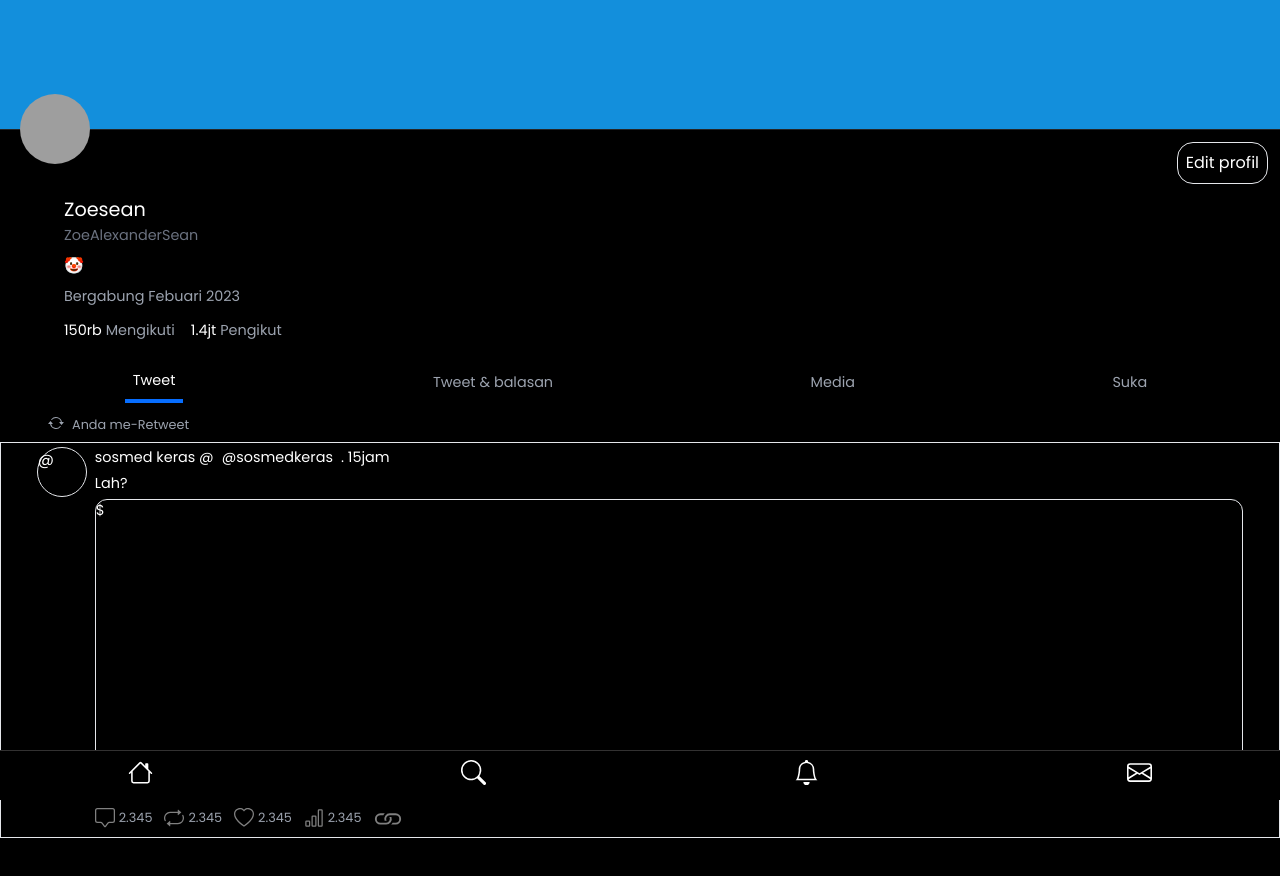
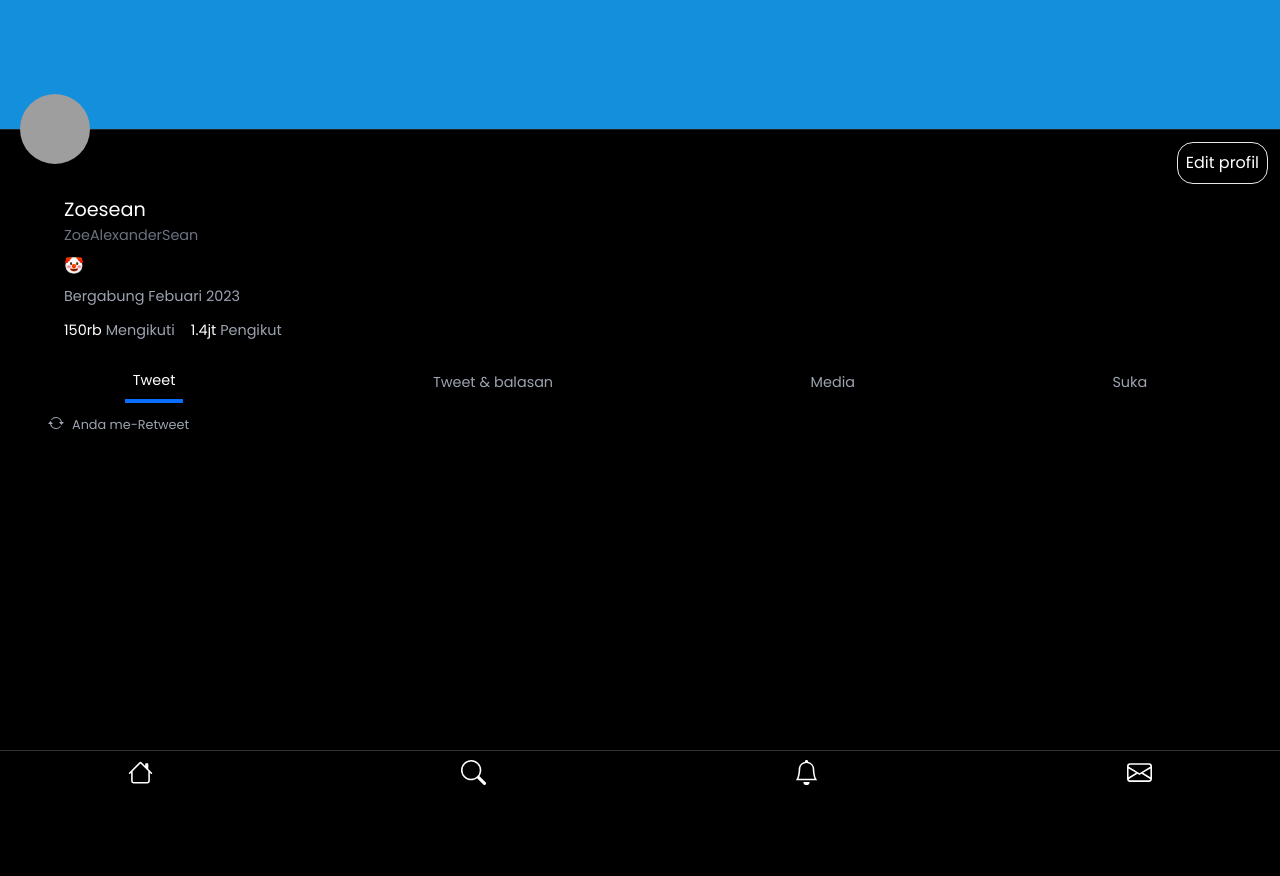
Before and after one commit to Sastrapradana06/Scatter-App, a React (Create React App) app: page /profil in a window 1280 px wide. Shown: the top 876 px of the page. After the commit the page ends 800 px from the top, so only its background shows below. Built offline with nearby package versions, Linux system fonts and the light colour scheme; grey boxes are pictures that could not be loaded; a web font is replaced by a local one.

Commit message:
Menambah fitur retweet di branch fitur

```diff
--- a/src/App.js
+++ b/src/App.js
@@ -18,9 +18,9 @@ function App() {
     <div className="font-saya">
       <Navbar />
       <NavProvider>
-        <Sidebar />
+      <Sidebar />
       <HomeProvider>
-        <NotifProvider>
+      <NotifProvider>
         <div>
             <Routes>
               <Route path='/' element={<Home />} />
--- a/src/Context/Home-context.js
+++ b/src/Context/Home-context.js
@@ -13,11 +13,11 @@ function  reducer(state, action) {
         case 'Mengikuti':
             return {...state, borderMengikuti: 'border-aktif', borderUntukanda:''}
         case 'Coment':
-            return {...state, coment: 'blue'}
-        case 'Retweet':
-            return {...state, retweet: 'blue'}
+            return {...state, coment: 'rgb(0, 162, 255)'}
+        case 'GetRetweet':
+            return {...state, retweet: 'rgb(0, 162, 255)', getRetweet: action.payload}
         case 'Love':
-            return {...state, love: 'red'}
+            return {...state, love: 'crimson'}
         default:
             throw new Error()
     }
@@ -29,7 +29,8 @@ const initialState = {
     borderMengikuti: '',
     coment: 'gray',
     retweet: 'gray',
-    love: 'gray'
+    love: 'gray',
+    getRetweet: []
 }
 
 export function HomeProvider({children}) {
--- a/src/Context/Retwett-context.js
+++ b/src/Context/Retwett-context.js
@@ -13,7 +13,7 @@ function reducer(state, action) {
 }
 
 const initialState = {
-    dataRetwett : {}
+    dataRetwett : []
 }
 
 
--- a/src/Data/data-twett.js
+++ b/src/Data/data-twett.js
@@ -4,7 +4,7 @@ const dataTwett= [
     {
         avatar: 'https://i.pinimg.com/564x/9b/ef/91/9bef91892a86afb3700f1a834ff871ff.jpg',
         user:'sosmed Keras',
-        name: '@sosmedkeras',
+        name: 'sosmedkeras',
         verifaed: true,
         waktu: '1 hari',
         status: 'Selamat Lebaran Ges',
@@ -17,7 +17,7 @@ const dataTwett= [
     {
         avatar: 'https://i.pinimg.com/564x/c6/c7/85/c6c7851551260311757f13a0bcecd485.jpg',
         user:'putri',
-        name: '@puput',
+        name: 'puput',
         verifaed: false,
         waktu: '1 menit',
         status: 'Happy Eid Mubarak💗🙏',
@@ -30,7 +30,7 @@ const dataTwett= [
     {
         avatar: 'https://i.pinimg.com/564x/7c/65/6a/7c656a860a0b3f42abeee1ad9d9e1026.jpg',
         user:'raihan',
-        name: '@syaputraraihan',
+        name: 'syaputraraihan',
         verifaed: false,
         waktu: '1 jam',
         status: 'Mohon Maaf Lahir Dan Batin🙏🙏',
@@ -43,7 +43,7 @@ const dataTwett= [
     {
         avatar: 'https://i.postimg.cc/RCwvfTnK/IMG-20230425-003408-984.webp',
         user:'qodray',
-        name: '@masqodray',
+        name: 'masqodray',
         verifaed: true,
         waktu: '3 jam',
         status: 'Abis berminta maaf, jangan lupa liburan ygy😂',
@@ -56,7 +56,7 @@ const dataTwett= [
     {
         avatar: 'https://i.pinimg.com/564x/4d/31/57/4d31578e5ab245fa921426f331d249d9.jpg',
         user:'ilham',
-        name: '@ilmansyah',
+        name: 'ilmansyah',
         verifaed: true,
         waktu: '9 jam',
         status: 'Kangen Lebaran Pas Waktu Masih Kecil😐',
--- a/src/Home/Btn-Aksi.jsx
+++ b/src/Home/Btn-Aksi.jsx
@@ -1,6 +1,7 @@
 
 import { IconsComent, IconsLove, IconsRetweet, IconsSosial, IconsViews } from "../Utils/Icons";
 import { useHomeContext } from "../Context/Home-context";
+import '../App.css'
 
 export default function BtnAksi(users) {
   const [state, dispatch] = useHomeContext()
@@ -16,7 +17,7 @@ export default function BtnAksi(users) {
       </div>
       {/* retwet */}
       <div className="flex items-center gap-1">
-        <button onClick={() => dispatch({type: 'Retweet'})}>
+        <button>
           {IconsRetweet(state.retweet)}
         </button>
         <p className="text-[.9rem] text-slate-500">{users.rettwet}</p>
--- a/src/Profil/Content-Profil.jsx
+++ b/src/Profil/Content-Profil.jsx
@@ -1,49 +1,54 @@
+
 import { useHomeContext } from "../Context/Home-context";
-import { IconsComent, IconsLove, IconsRetweet, IconsSosial, IconsViews } from "../Utils/Icons";
+import { IconsComent, IconsLove, IconsRetweet, IconsSosial, IconsVerified, IconsViews } from "../Utils/Icons";
 
 export default function ContenProfil() {
     const [state] = useHomeContext()
+    console.log(state.getRetweet);
     return (
-        <div className="flex gap-2 w-[95%] m-auto ">
-            <div className="">
-                <p className="w-[50px] h-[50px] border rounded-full">@</p>
+        (state.getRetweet.map((e) => {
+            return  (
+            <div className="flex gap-2 mt-3 w-[95%] m-auto" key={e.item.coment}>
+                <img src={e.item.avatar} alt="" className="w-[50px] h-[50px] rounded-full"/>
+                <div className="flex flex-col gap-2 w-full text-[.9rem]">
+                    <div className="flex gap-2 w-full">
+                        <p className="font-[500] text-[1rem]">{e.item.user}</p>
+                        {e.item.verifaed ? (
+                            <IconsVerified />
+                        ) : (
+                            ''
+                        )}
+                        <p className="text-gray-400">@{e.item.name}</p>
+                        <p className="text-gray-400">. {e.item.waktu}</p>
                     </div>
-            <div className="flex flex-col gap-1 w-full text-[.9rem]">
-                <div className="flex gap-2 w-full">
-                    <p>sosmed keras <span>@</span></p>
-                    <p>@sosmedkeras</p>
-                    <p>. 15jam</p>
+                    <div className="text-[.9rem]">
+                        <p>{e.item.status}</p>
                     </div>
-                <div className="">
-                    <p>Lah?</p>
-                </div>
-                <div className="w-full border h-[300px] rounded-xl">
-                    <span className="">$</span>
-                </div>
+                    <img src={e.item.photo} alt=""  className="w-full border h-[300px] rounded-xl object-cover "/>
                     <div className="flex gap-3 items-center text-[.8rem] text-gray-400">
                         <div className="flex gap-1">
                             <p>
-                            {IconsComent(state.coment)}
+                                <IconsComent />
                             </p>
-                        <span>2.345</span>
+                            <span>{e.item.coment}</span>
                         </div>
                         <div className="flex gap-1">
                             <p>
-                            {IconsRetweet(state.retweet)}
+                                <IconsRetweet />
                             </p>
-                        <span>2.345</span>
+                            <span>{e.item.rettwet}</span>
                         </div>
                         <div className="flex gap-1">
                             <p>
-                            {IconsLove(state.love)}
+                                <IconsLove />
                             </p>
-                        <span>2.345</span>
+                            <span>{e.item.likes}</span>
                         </div>
                         <div className="flex gap-1">
                             <p className="">
                                 <IconsViews />
                             </p>
-                        <span>2.345</span>
+                            <span>{e.item.penayangan}</span>
                         </div>
                         <div className="flex gap-1">
                             <p>
@@ -54,4 +59,6 @@ export default function ContenProfil() {
                 </div>
             </div>
             )
+        }))
+    )
 }
--- a/src/Utils/Icons.jsx
+++ b/src/Utils/Icons.jsx
@@ -1,22 +1,27 @@
-function IconsComent(aksi) {
+import { useHomeContext } from "../Context/Home-context";
+
+function IconsComent() {
+  const [state] = useHomeContext()
   return (
-    <svg xmlns="http://www.w3.org/2000/svg" width="20" height="20" fill={aksi} class="bi bi-chat-square" viewBox="0 0 16 16">
+    <svg xmlns="http://www.w3.org/2000/svg" width="20" height="20" fill={state.coment}  class="bi bi-chat-square" viewBox="0 0 16 16">
       <path d="M14 1a1 1 0 0 1 1 1v8a1 1 0 0 1-1 1h-2.5a2 2 0 0 0-1.6.8L8 14.333 6.1 11.8a2 2 0 0 0-1.6-.8H2a1 1 0 0 1-1-1V2a1 1 0 0 1 1-1h12zM2 0a2 2 0 0 0-2 2v8a2 2 0 0 0 2 2h2.5a1 1 0 0 1 .8.4l1.9 2.533a1 1 0 0 0 1.6 0l1.9-2.533a1 1 0 0 1 .8-.4H14a2 2 0 0 0 2-2V2a2 2 0 0 0-2-2H2z" />
     </svg>
   );
 }
 
-function IconsRetweet(aksi) {
+function IconsRetweet() {
+  const [state] = useHomeContext()
     return (
-        <svg xmlns="http://www.w3.org/2000/svg" width="20" height="20" fill={aksi} class="bi bi-repeat" viewBox="0 0 16 16">
+        <svg xmlns="http://www.w3.org/2000/svg" width="20" height="20" fill={state.retweet} class="bi bi-repeat" viewBox="0 0 16 16">
         <path d="M11 5.466V4H5a4 4 0 0 0-3.584 5.777.5.5 0 1 1-.896.446A5 5 0 0 1 5 3h6V1.534a.25.25 0 0 1 .41-.192l2.36 1.966c.12.1.12.284 0 .384l-2.36 1.966a.25.25 0 0 1-.41-.192Zm3.81.086a.5.5 0 0 1 .67.225A5 5 0 0 1 11 13H5v1.466a.25.25 0 0 1-.41.192l-2.36-1.966a.25.25 0 0 1 0-.384l2.36-1.966a.25.25 0 0 1 .41.192V12h6a4 4 0 0 0 3.585-5.777.5.5 0 0 1 .225-.67Z" />
       </svg>
     )
 }
 
-function IconsLove(aksi) {
+function IconsLove() {
+  const [state] = useHomeContext()
     return (
-        <svg xmlns="http://www.w3.org/2000/svg" width="20" height="20" fill={aksi} class="bi bi-heart" viewBox="0 0 16 16">
+        <svg xmlns="http://www.w3.org/2000/svg" width="20" height="20" fill={state.love} class="bi bi-heart" viewBox="0 0 16 16">
         <path d="m8 2.748-.717-.737C5.6.281 2.514.878 1.4 3.053c-.523 1.023-.641 2.5.314 4.385.92 1.815 2.834 3.989 6.286 6.357 3.452-2.368 5.365-4.542 6.286-6.357.955-1.886.838-3.362.314-4.385C13.486.878 10.4.28 8.717 2.01L8 2.748zM8 15C-7.333 4.868 3.279-3.04 7.824 1.143c.06.055.119.112.176.171a3.12 3.12 0 0 1 .176-.17C12.72-3.042 23.333 4.867 8 15z" />
       </svg>
     )
@@ -39,4 +44,14 @@ function IconsSosial() {
     )
 }
 
-export {IconsComent, IconsRetweet, IconsLove, IconsViews, IconsSosial}
+function IconsVerified() {
+  return (
+    <span className="-ml-[6px]">
+    <svg xmlns="http://www.w3.org/2000/svg" width="16" height="16" fill="rgb(0, 136, 255)" class="bi bi-patch-check-fill" viewBox="0 0 16 16">
+      <path d="M10.067.87a2.89 2.89 0 0 0-4.134 0l-.622.638-.89-.011a2.89 2.89 0 0 0-2.924 2.924l.01.89-.636.622a2.89 2.89 0 0 0 0 4.134l.637.622-.011.89a2.89 2.89 0 0 0 2.924 2.924l.89-.01.622.636a2.89 2.89 0 0 0 4.134 0l.622-.637.89.011a2.89 2.89 0 0 0 2.924-2.924l-.01-.89.636-.622a2.89 2.89 0 0 0 0-4.134l-.637-.622.011-.89a2.89 2.89 0 0 0-2.924-2.924l-.89.01-.622-.636zm.287 5.984-3 3a.5.5 0 0 1-.708 0l-1.5-1.5a.5.5 0 1 1 .708-.708L7 8.793l2.646-2.647a.5.5 0 0 1 .708.708z" />
+    </svg>
+  </span>
+  )
+}
+
+export {IconsComent, IconsRetweet, IconsLove, IconsViews, IconsSosial, IconsVerified}
--- a/src/pages/Profil.jsx
+++ b/src/pages/Profil.jsx
@@ -59,7 +59,7 @@ export default function Profil() {
             Anda me-Retweet</p>
         </div>
       </div>
-      <div className="mt-2 w-full border p-1 mb-[200px]">
+      <div className=" w-full p-1 mb-[60px]">
         <ContenProfil />
       </div>
     </div>
```
Also changed, not shown: src/Home/Untuk-Anda.jsx (+43 -2 lines), src/Home/Username.jsx (+4 -6 lines). Lines whose indentation alone changed are shown as unchanged.
